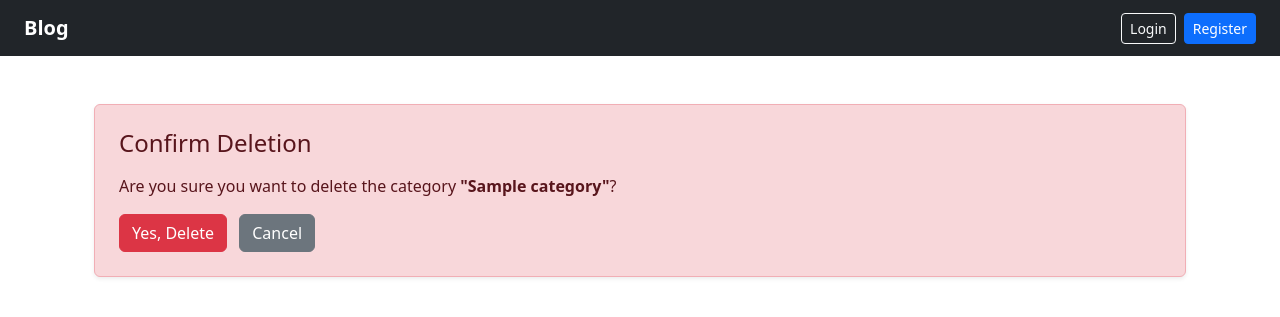
After one commit to abdallah-9a/django, a Django app: page /manage/categories/delete/1 in a window 1280 px wide. The commit adds this page. Shown: the top 317 px of the page. Run offline with Django 3.2, Linux system fonts and the light colour scheme; tables that the repository leaves empty hold one stand-in row (values such as "Sample post"); parts of the project's set-up code (start-up, migrations or seed data) failed here and were passed over.

Commit message:
Add Delete Category option for admin

```diff
--- a/blog/posts/urls.py
+++ b/blog/posts/urls.py
@@ -18,5 +18,6 @@ urlpatterns = [
     path("manage/categories",views.ManageCategories,name="manage_categories"),
     path("manage/categories/add",views.AddCategory.as_view(),name="add_category"),
     path("manage/categories/edit/<int:pk>",views.EditCategory.as_view(),name="edit_category"),
+    path("manage/categories/delete/<int:pk>",views.DeleteCategory.as_view(),name="delete_category"),
 
 ]
--- a/blog/posts/views.py
+++ b/blog/posts/views.py
@@ -109,3 +109,8 @@ class EditCategory(UpdateView):
     model = Category
     fields = ["name",]
     template_name = "administration/edit_category.html"
+
+class DeleteCategory(DeleteView):
+    model = Category
+    success_url = reverse_lazy("manage_categories")
+    template_name = "administration/delete_category.html"
--- /dev/null
+++ b/blog/templates/administration/delete_category.html
@@ -0,0 +1,21 @@
+{% extends "base.html" %} {% block page_content %}
+
+<div class="container mt-5">
+  <div class="alert alert-danger shadow-sm p-4 rounded">
+    <h4 class="mb-3">Confirm Deletion</h4>
+    <p>
+      Are you sure you want to delete the category
+      <strong>"{{ category.name }}"</strong>?
+    </p>
+
+    <form method="post">
+      {% csrf_token %}
+      <button type="submit" class="btn btn-danger">Yes, Delete</button>
+      <a href="{% url 'manage_categories' %}" class="btn btn-secondary ms-2"
+        >Cancel</a
+      >
+    </form>
+  </div>
+</div>
+
+{% endblock page_content %}
```
Also changed, not shown: blog/templates/administration/manage_categories.html (+18 -7 lines).
